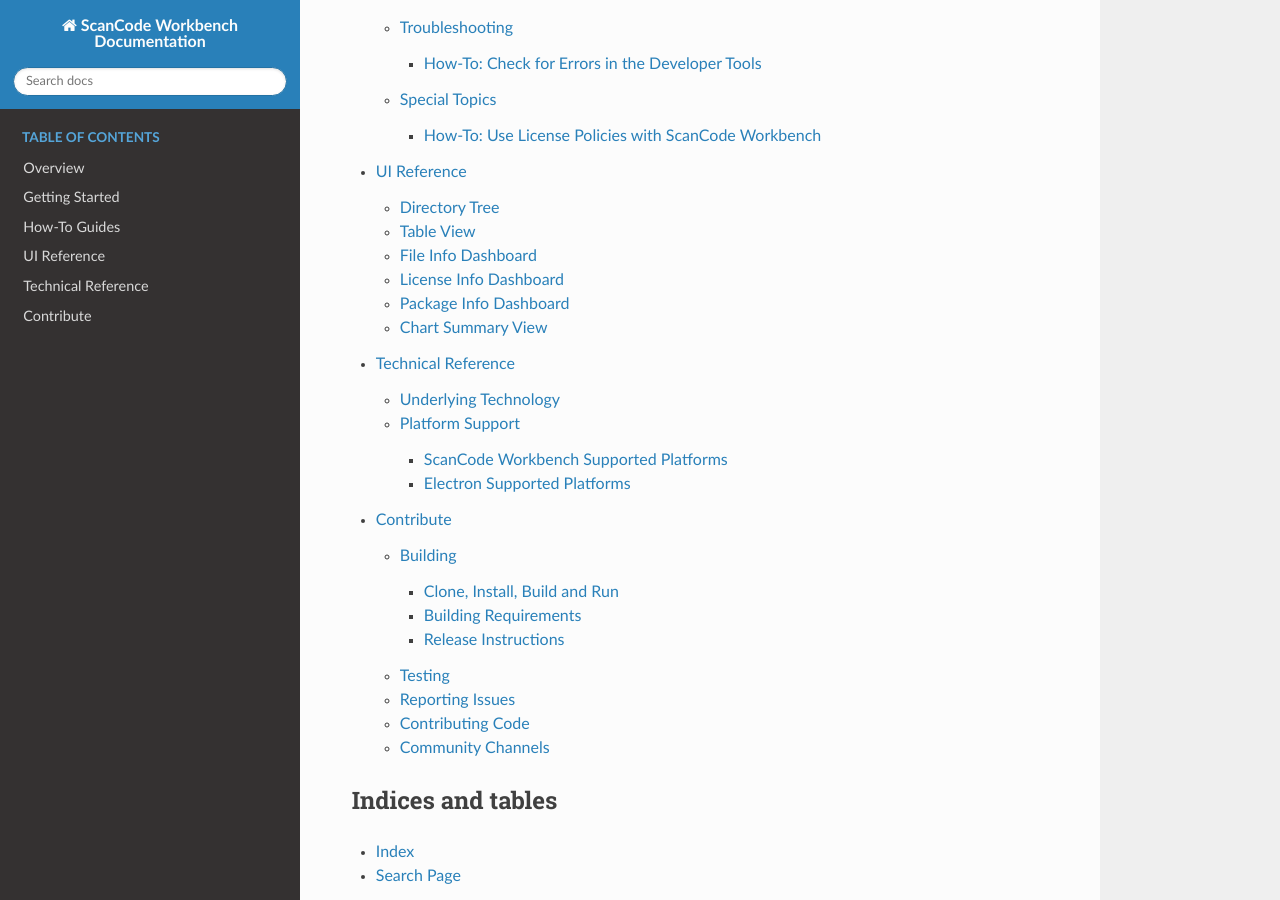
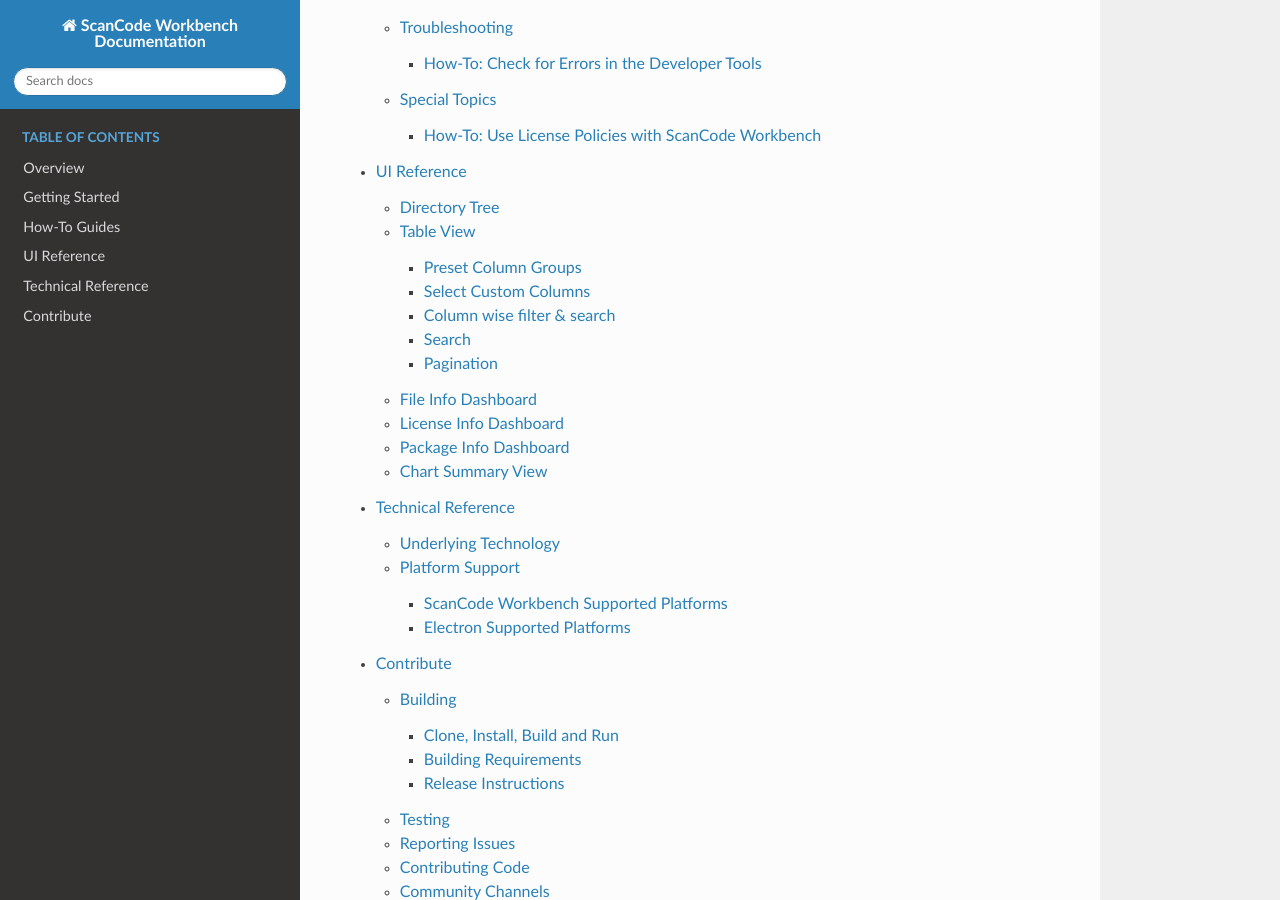
Before and after one commit to aboutcode-org/scancode-workbench, a Sphinx documentation site: the page built from docs/source/index.rst, in a window 1280 px wide and 900 px high, scrolled down 804 px. Built offline with Sphinx 7.4.7 and the Read the Docs theme 2.0.0, drawn with Linux system fonts in a browser that asks for light colours; pages that are not in the unit, such as notebooks, are missing from menus; some of the changed lines change nothing that is shown.

Commit message:
Docs for Tableview
Signed-off-by: Omkar Phansopkar <omkarphansopkar@gmail.com>

```diff
--- a/docs/requirements.txt
+++ b/docs/requirements.txt
@@ -2,3 +2,5 @@
 sphinx-rtd-theme>=1.0.0
 sphinx-reredirects >= 0.1.2
 doc8>=0.11.2
+jinja2==2.11.3
+markupSafe==1.1.1
--- a/docs/source/ui-reference/table-view.rst
+++ b/docs/source/ui-reference/table-view.rst
@@ -14,4 +14,36 @@
 preferences. Searching for specific clues (license names, copyrights, etc.) is also available in
 this view.
 
-.. image:: data/table-view.gif
+.. image:: data/tableview/tableview-intro.gif
+
+Preset Column Groups
+------------------------
+The columns are grouped based on their nature type such as ``Copyright Cols``, ``Origin Cols``, ``License Cols``, etc. User can select one of these groups
+using the corresponding buttons available in the quick actions row.
+
+.. image:: data/tableview/tableview-column-groups.gif
+
+Select Custom Columns
+------------------------
+In addition to the preset groups, Users can select a custom set of columns by using the ``Custom Columns`` button found in the quick actions row.
+
+.. image:: data/tableview/tableview-custom-columns.gif
+
+Column wise filter & search
+------------------------
+User can easily filter rows based on specific column values or use advanced search using ``and``, ``or`` in combination with different search patterns like ``Contains``, ``Starts with``, etc.
+
+.. image:: data/tableview/tableview-column-filter-search.gif
+
+Search
+------------------------
+Use the ``Search`` bar in the top-right corner to perform searches within the specified directory scope and selected column fields (hidden columns are excluded from the search)
+
+.. image:: data/tableview/tableview-search.gif
+
+
+Pagination
+------------------------
+Users can easily navigate through rows split into pages, with the flexibility to select a custom number of rows per page, tailoring the display to their convenience and preferences
+
+.. image:: data/tableview/tableview-pagination.gif
```
Also changed, not shown: docs/source/ui-reference/data/table-view.gif (deleted), docs/source/ui-reference/data/tableview/tableview-column-filter-search.gif (added), docs/source/ui-reference/data/tableview/tableview-pagination.gif (added), docs/source/ui-reference/data/tableview/tableview-search.gif (added), 3 other files.
